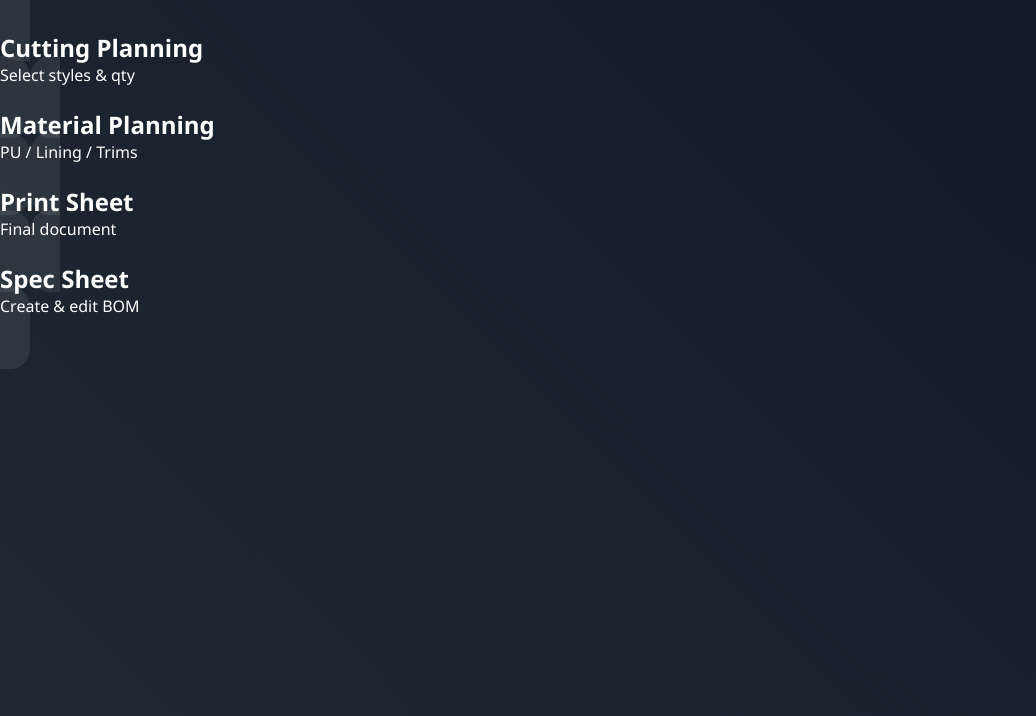
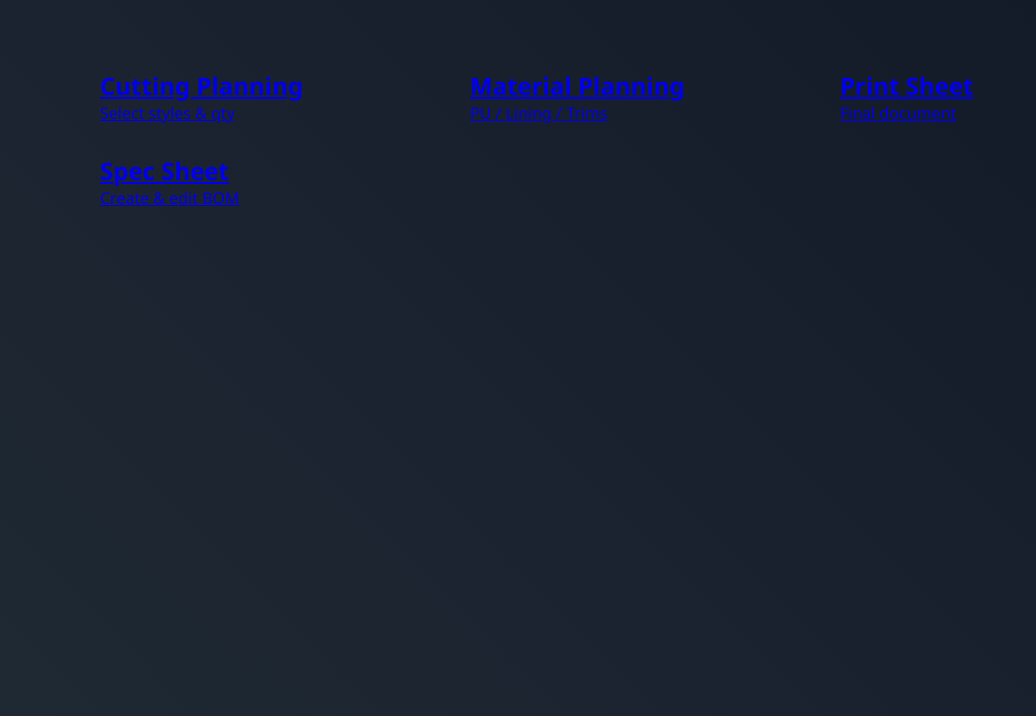
Before and after one commit to iamprince0909-max/bag-erp, a plain HTML site: page index.html in a window 1280 px wide. Shown: the part 84-800 px from the top of the page, without its empty margins (0-1036 px from the left). Drawn offline with Linux system fonts and the light colour scheme.

Commit message:
style.css

```diff
--- a/css/style.css
+++ b/css/style.css
@@ -55,14 +55,15 @@
 gap:25px;
 }
 
-.dash-card{
-background:rgba(255,255,255,.08);
-padding:30px;
-border-radius:20px;
-text-decoration:none;
-color:white;
-transition:.3s;
+.dashboard{
+display:grid;
+grid-template-columns:repeat(auto-fit,minmax(260px,1fr));
+gap:30px;
+padding:60px;
+max-width:1200px;
+margin:auto;
 }
+
 
 .dash-card:hover{
 transform:translateY(-8px);
```
